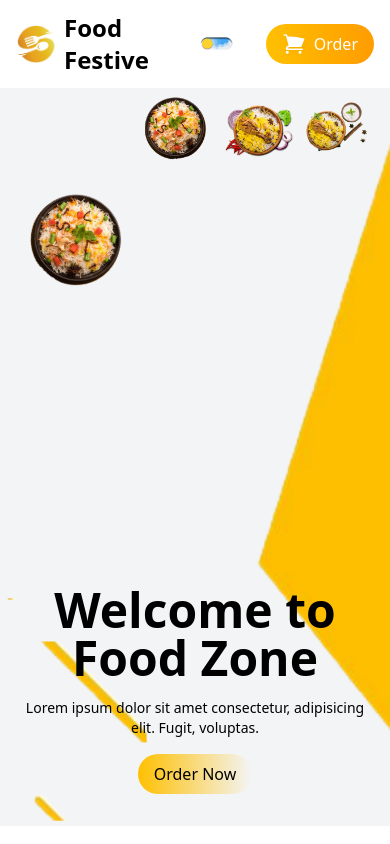
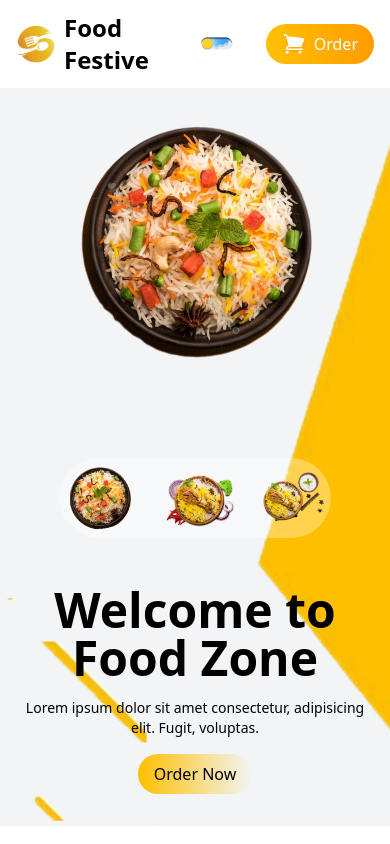
Before and after one commit to Arnab0089/Food_blog, a React (Vite) app: page / in a window 390 px wide. Built offline with nearby package versions, Linux system fonts and the light colour scheme.

Commit message:
responsiveness Done

```diff
--- a/src/Components/Hero/Hero.jsx
+++ b/src/Components/Hero/Hero.jsx
@@ -53,11 +53,11 @@ export default function Hero() {
                 {/* main-image section */}
                 <div className='flex justify-center items-center h-[300px] sm:h-[450px] overflow-hidden'>
                     <img src={imgField} alt=""
-                    className='w-[300] sm:w-[450px] mx-auto spin'
+                    className='w-[300px] sm:w-[450px] mx-auto spin'
                     />
                 </div>
                   {/* image list section */}
-                <div className='flex lg:flex-col lg:top-1/2 lg:translate-y-1/2 lg:py-2 justify-center'>
+                <div className='flex lg:flex-col lg:top-1/2 lg:translate-y-1/2 lg:py-2 justify-center items-center gap-4 absolute bottom-[0px] lg-right-10px bg-white/30 rounded-full'>
                     {ImgList.map((item)=>(
                         <img
                             key={item.id} src={item.image}
```
